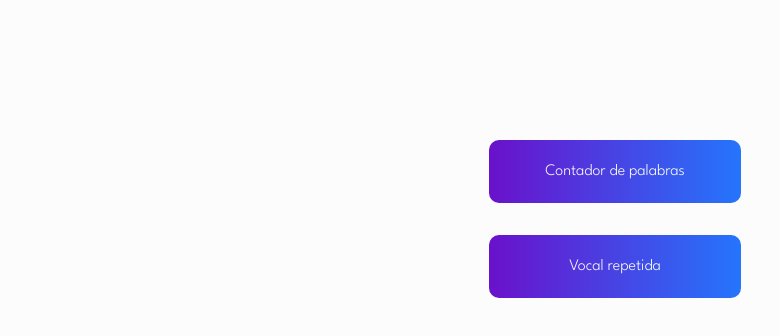
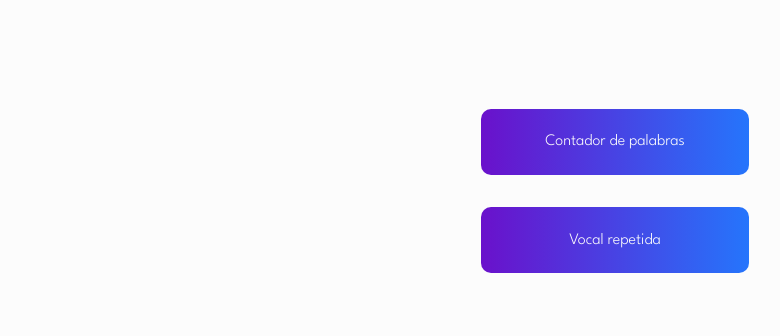
Before and after one commit to Ferney05/contador-wordvocal_genius-tech, a plain HTML site: page index.html in a window 1280 px wide. Shown: the part 98-434 px from the top of the page, without its empty margins (25-805 px from the left). Drawn offline with Linux system fonts and the light colour scheme; a web font is replaced by a local one.

Commit message:
Guardando proyecto

```diff
--- a/home-buttons.css
+++ b/home-buttons.css
@@ -7,13 +7,16 @@
 }
 
 .buttons {
+    margin-bottom: 3.5rem;
     display: flex;
     flex-direction: column;
     gap: 2rem;
+
+
 }
 
 .contadorWors_boton, .vocalRepetida_boton {
-    padding: 1.5rem 3.5rem;
+    padding: 1.6rem 4rem;
     font-weight: 300;
     font-size: 1rem;
     outline: none;
```
